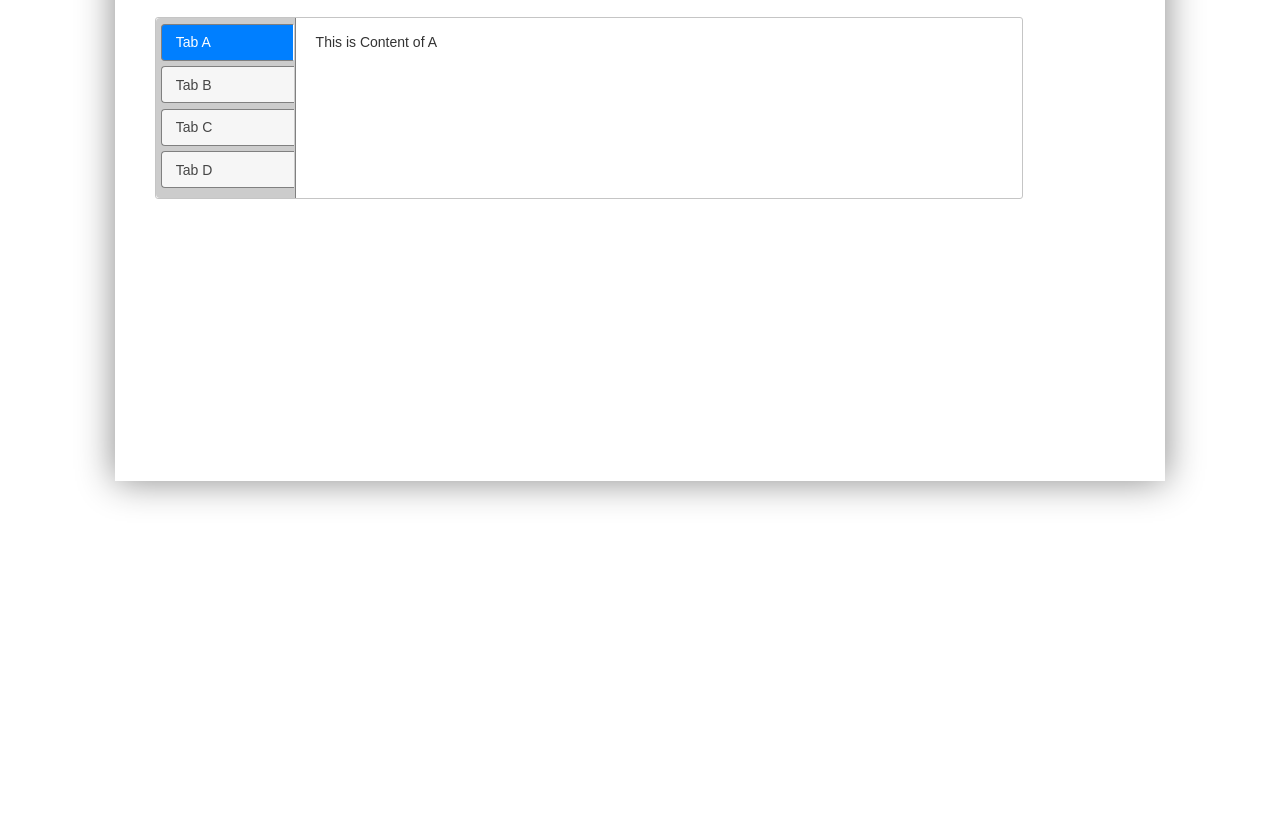
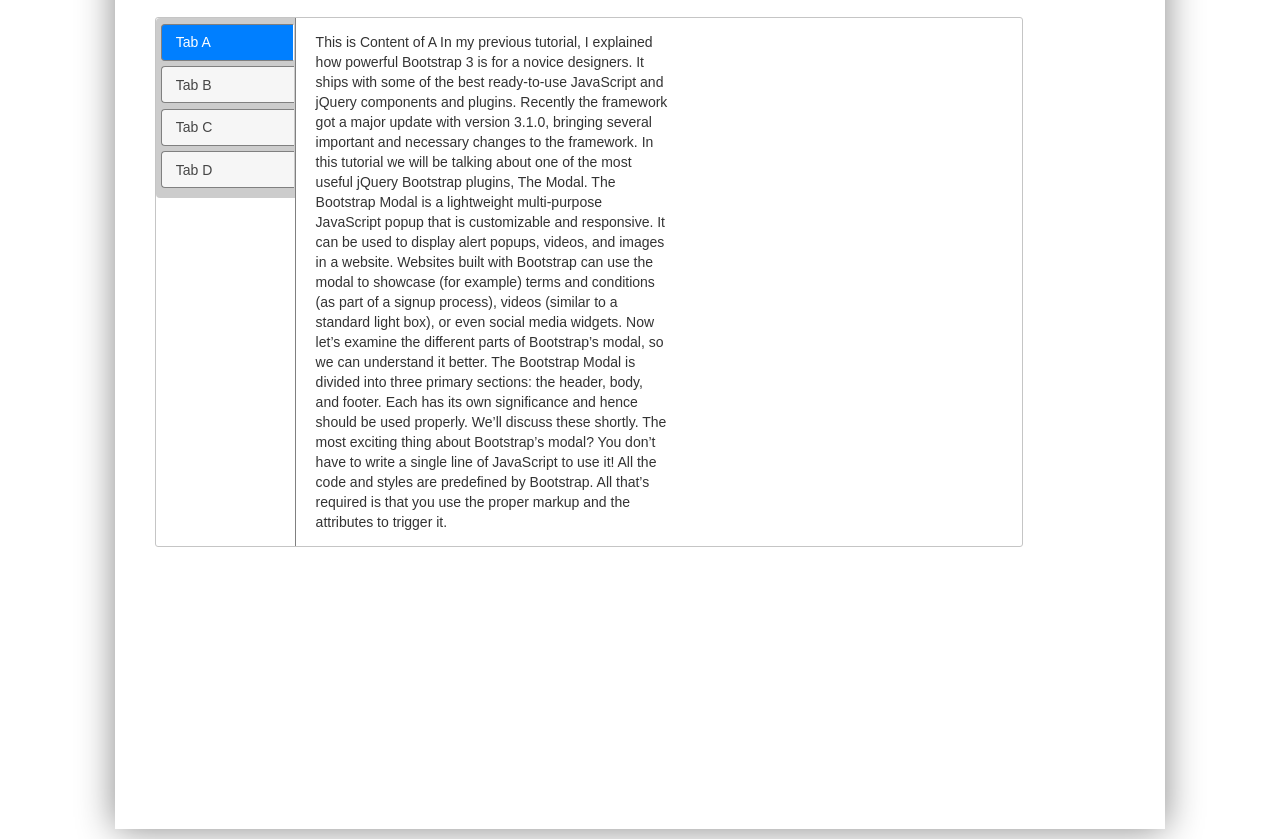
Before and after one commit to vishu-nitw/left-panel, a plain HTML site: page leftpan.html in a window 1280 px wide. Shown: the part 75-914 px from the top of the page. Before the commit the page ends 800 px from the top, so only its background shows below. Drawn offline with nearby package versions, Linux system fonts and the light colour scheme; files whose address does not match are found by name.

Commit message:
modified leftpan.html

```diff
--- a/leftpan.html
+++ b/leftpan.html
@@ -62,6 +62,16 @@
     </ul>
     <div id="a">
         This is Content of A
+        In my previous tutorial, I explained how powerful Bootstrap 3 is for a novice designers. It ships with some of the best ready-to-use JavaScript and jQuery components and plugins. Recently the framework got a major update with version 3.1.0, bringing several important and necessary changes to the framework.
+
+In this tutorial we will be talking about one of the most useful jQuery Bootstrap plugins, The Modal.
+
+The Bootstrap Modal is a lightweight multi-purpose JavaScript popup that is customizable and responsive. It can be used to display alert popups, videos, and images in a website. Websites built with Bootstrap can use the modal to showcase (for example) terms and conditions (as part of a signup process), videos (similar to a standard light box), or even social media widgets.
+
+Now let’s examine the different parts of Bootstrap’s modal, so we can understand it better.
+
+The Bootstrap Modal is divided into three primary sections: the header, body, and footer. Each has its own significance and hence should be used properly. We’ll discuss these shortly.
+The most exciting thing about Bootstrap’s modal? You don’t have to write a single line of JavaScript to use it! All the code and styles are predefined by Bootstrap. All that’s required is that you use the proper markup and the attributes to trigger it.
     </div>
     <div id="b">
         This is Content of B
```
